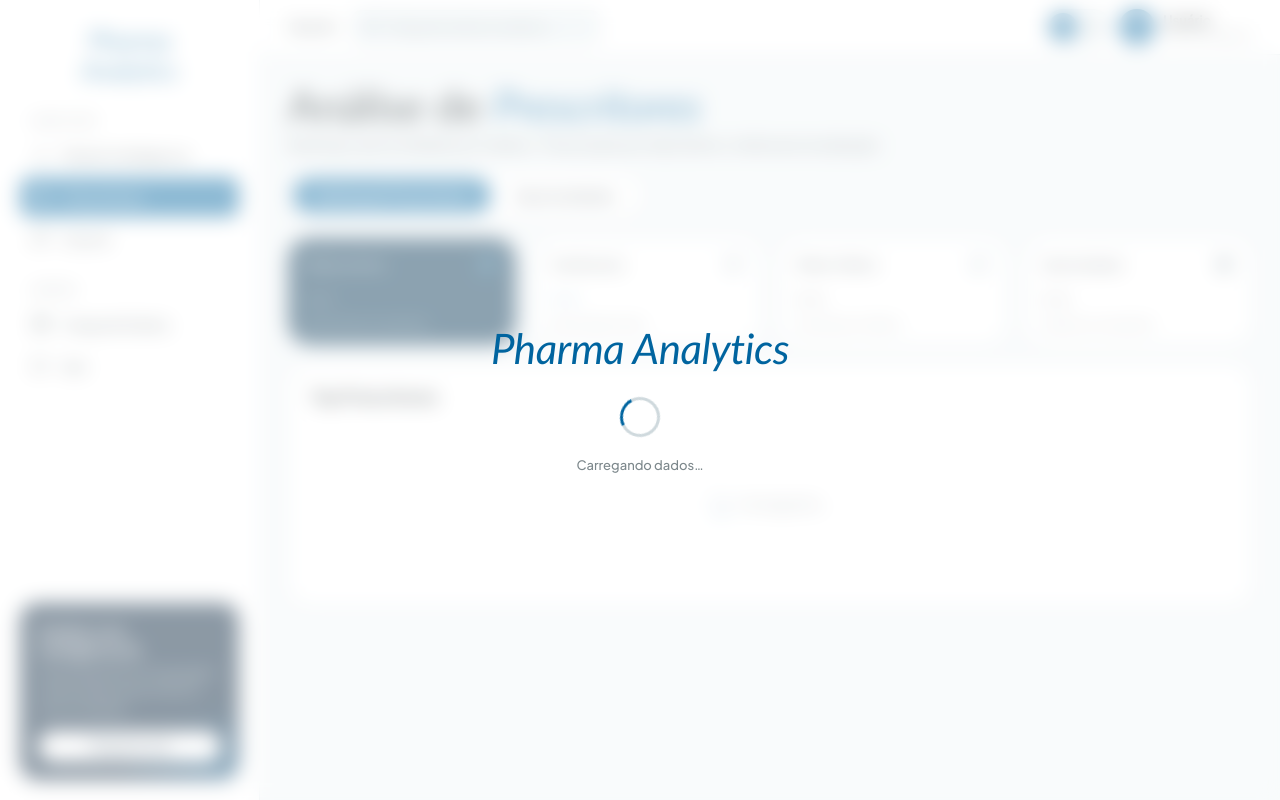
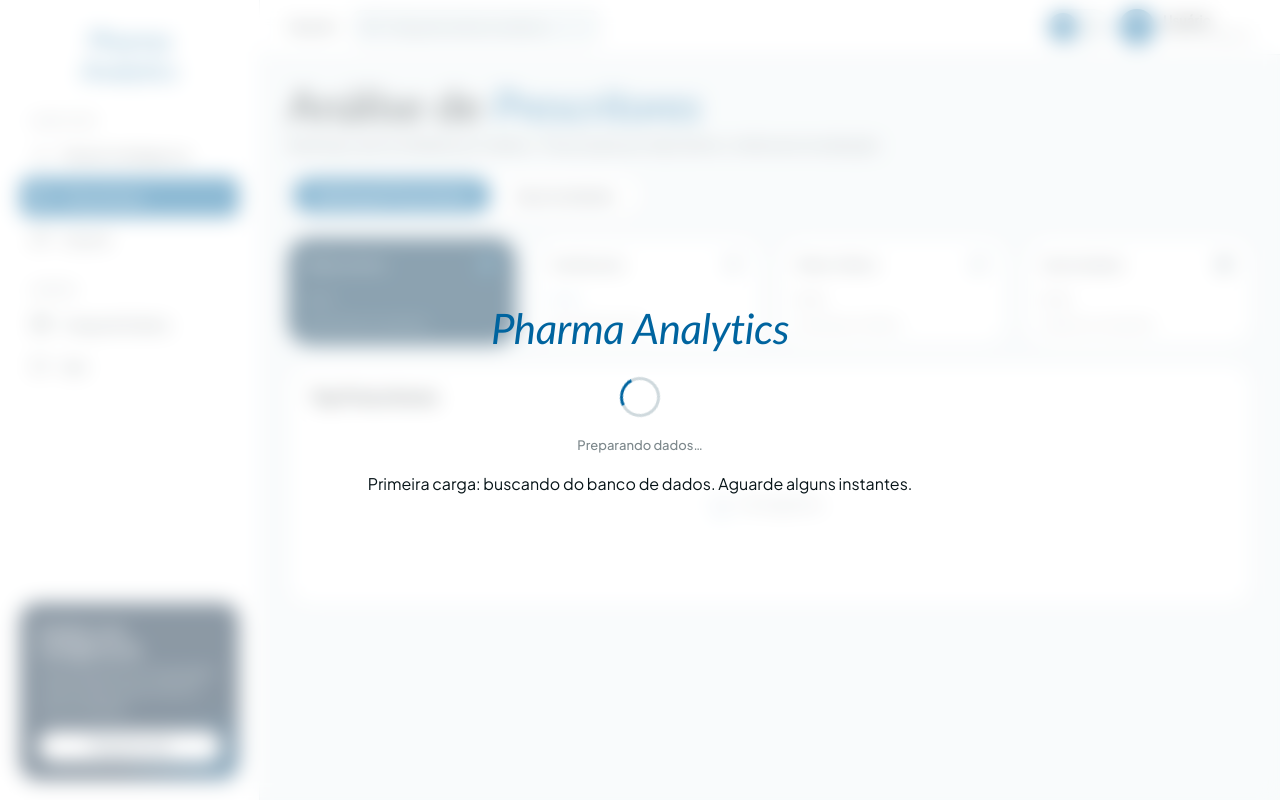
Before and after one commit to thiagolessa08-sys/IQVIA, a Flask app: page /prescritores in a window 1280 px wide. Run offline with Flask 3, Linux system fonts and the light colour scheme; the visitor is signed in with stand-in values (Sample User, id 1); data that the repository does not hold is empty; some web fonts are replaced.

Commit message:
fix: adiciona id loaderTxt/loaderSub no pageLoader de prescritores
Sem os IDs, document.getElementById retornava null e qualquer
tentativa de escrever .textContent travava o DOMContentLoaded,
deixando a tela de prescritores em branco indefinidamente.

Co-Authored-By: Claude Sonnet 4.6 <noreply@anthropic.com>

```diff
--- a/templates/prescritores.html
+++ b/templates/prescritores.html
@@ -208,7 +208,8 @@
 <div id="pageLoader">
   <div class="loader-brand">Pharma Analytics</div>
   <div class="loader-ring"></div>
-  <div class="loader-txt">Carregando dados…</div>
+  <div class="loader-txt" id="loaderTxt">Carregando dados…</div>
+  <div class="loader-sub" id="loaderSub"></div>
 </div>
 
 <div class="app">
```
